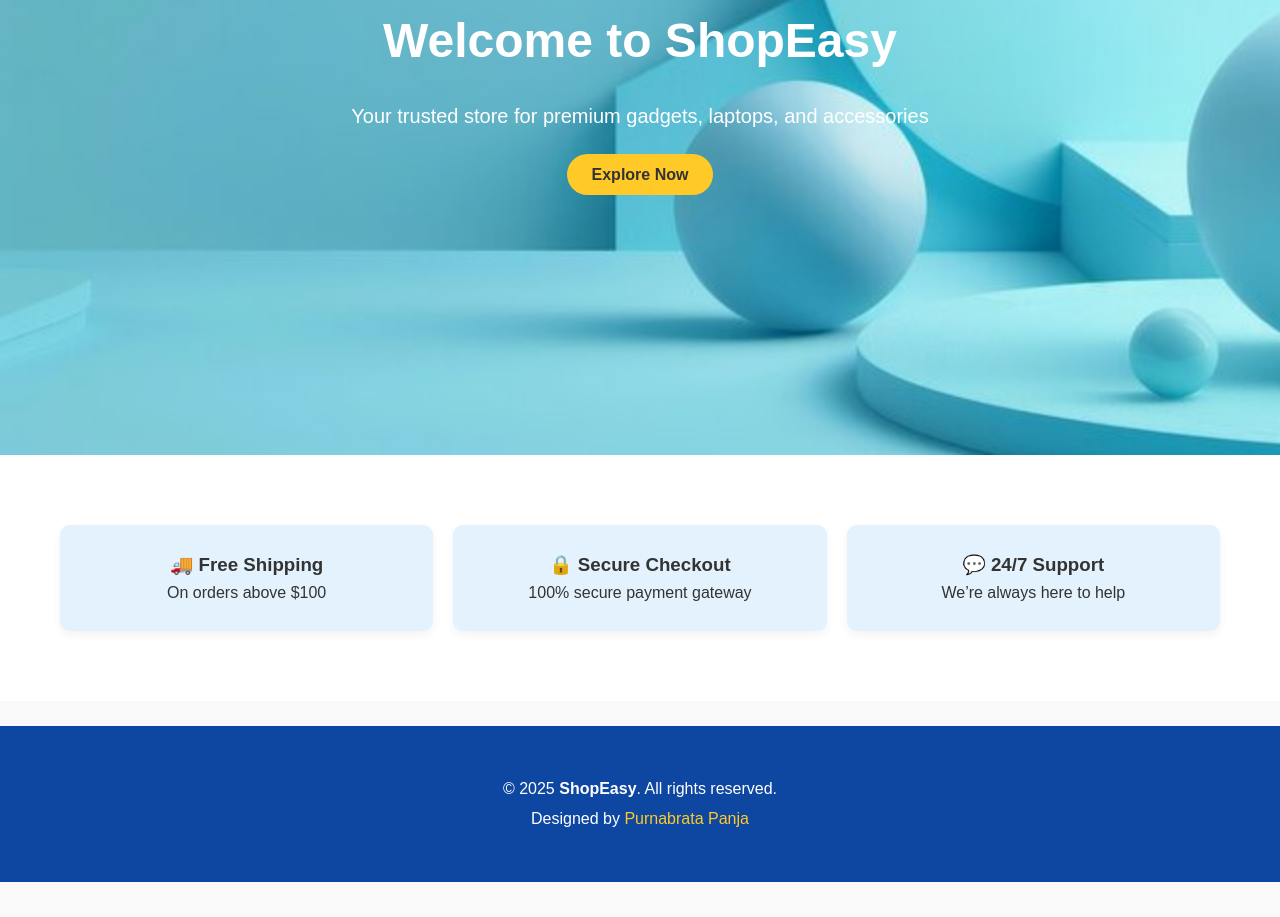
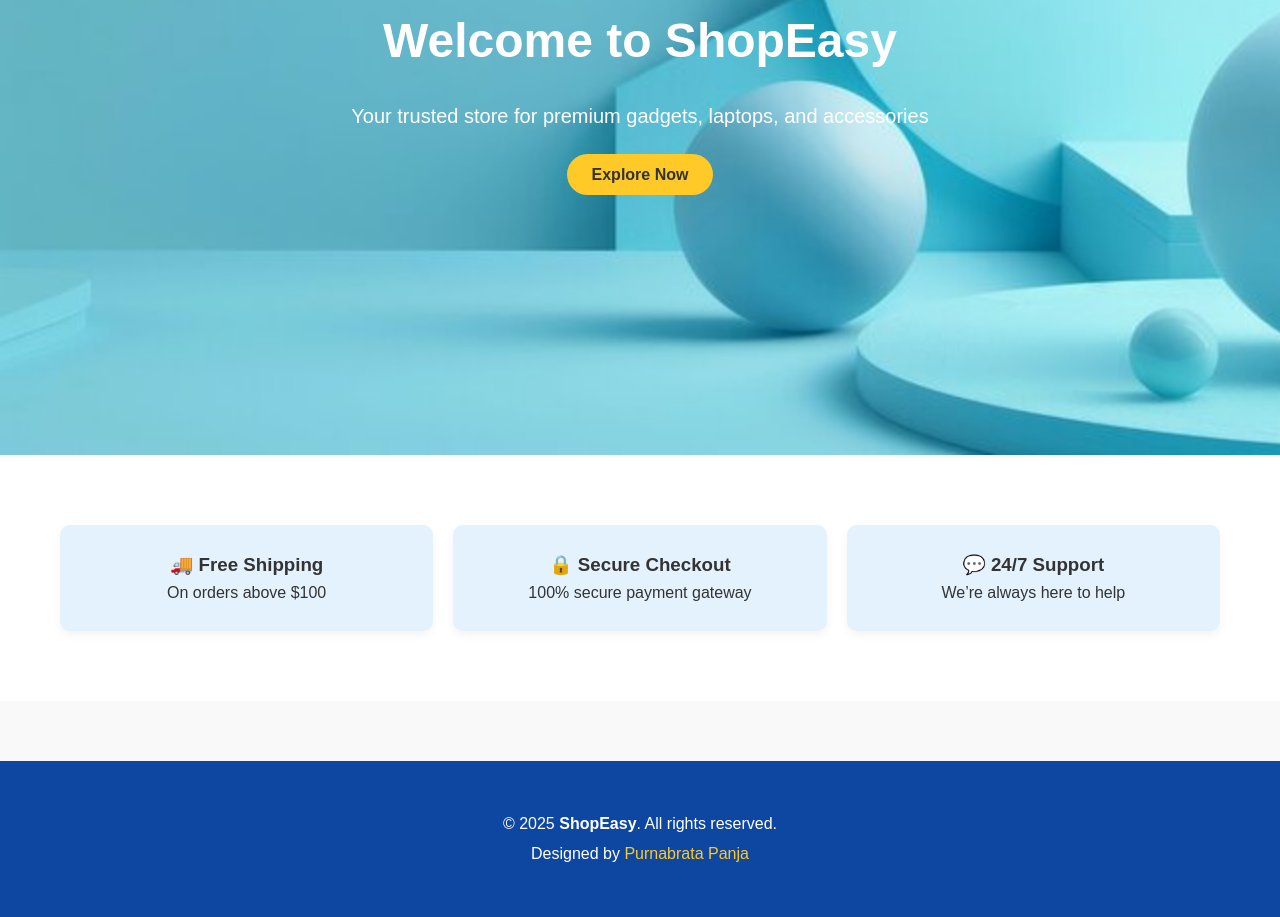
Before and after one commit to PurnabrataPanja/ecommerce-capstone, a plain HTML site: page index.html in a window 1280 px wide. Shown: the part 345-1262 px from the top of the page. Before the commit the page ends 1227 px from the top, so only its background shows below. Drawn offline with Linux system fonts and the light colour scheme.

Commit message:
Update style.css

```diff
--- a/style.css
+++ b/style.css
@@ -186,7 +186,7 @@ footer {
   color: #fff;
   padding: 25px 0;
   text-align: center;
-  margin-top: 25px;
+  margin-top: 60px;
 }
 
 .footer-content p {
```
